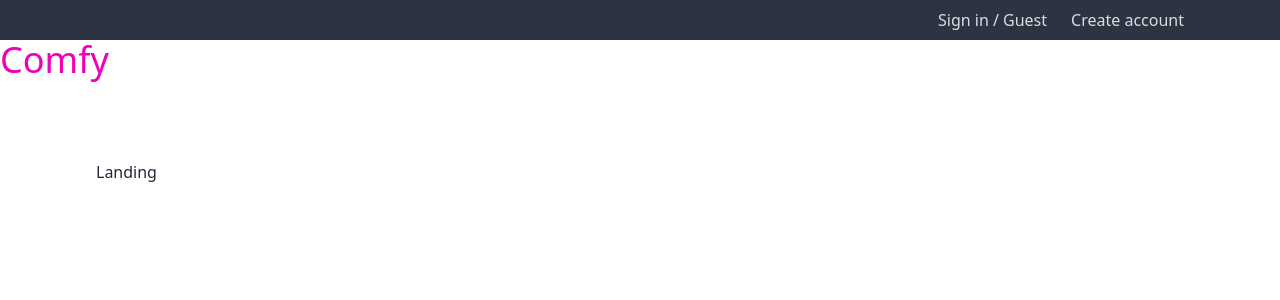
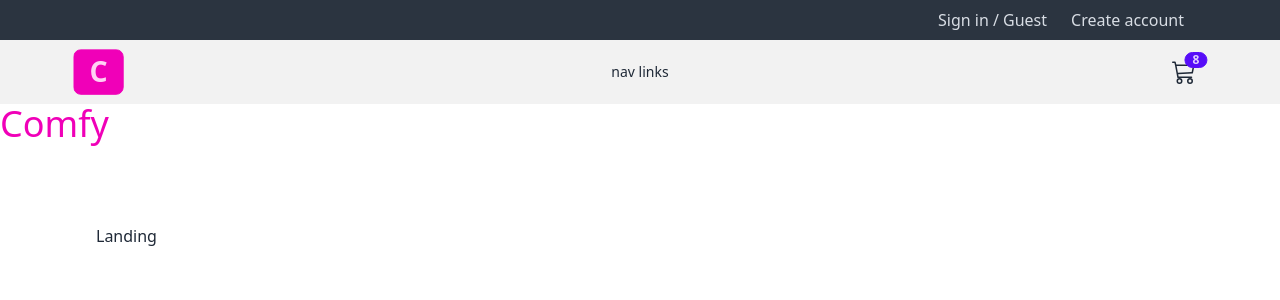
Before and after one commit to OlgaVasilevskaya/store-app, a React (Vite) app: page / in a window 1280 px wide. Shown: the top 300 px of the page. Built offline with nearby package versions, Linux system fonts and the light colour scheme.

Commit message:
added navbar

```diff
--- a/src/components/Navbar.jsx
+++ b/src/components/Navbar.jsx
@@ -1,7 +1,44 @@
+import { BsCart3, BsMoonFill, BsSunFill } from 'react-icons/bs';
+import { FaBarsStaggered } from 'react-icons/fa6';
+import{ NavLink } from 'react-router-dom';
+
 const Navbar = () => {
   return (
-    <>
-    </>
+    <nav className='bg-base-200'>
+      <div className="navbar align-element">
+        <div className="navbar-start">
+          <NavLink
+            to='/'
+            className='hidden lg:flex btn btn-secondary text-3xl items-center'
+          >
+            C
+          </NavLink>
+          <div className="dropdown">
+            <label tabIndex={0} className='btn btn-ghost lg:hidden'>
+              <FaBarsStaggered className='h-6 w-6' />
+            </label>
+            <ul tabIndex={0} className='menu menu-sm dropdown-content mt-3 z-[1] p-2 shadow bg-base-200'>
+              nav links
+            </ul>
+          </div>
+        </div>
+
+        <div className="navbar-center hidden lg:flex">
+          <ul className="menu menu-horizontal">nav links</ul>
+        </div>
+
+        <div className="navbar-end">
+          <NavLink to='/cart' className='btn btn-ghost btn-circle btn-md ml-4'>
+            <div className="indicator">
+              <BsCart3 className='h-6 w-6' />
+              <span className='badge badge-sm badge-primary indicator-item'>
+                8
+              </span>
+            </div>
+          </NavLink>
+        </div>
+      </div>
+    </nav>
   )
 }
 
--- a/src/pages/HomeLayout.jsx
+++ b/src/pages/HomeLayout.jsx
@@ -1,10 +1,11 @@
 import { Outlet } from "react-router-dom";
-import { Header } from "../components";
+import { Header, Navbar } from "../components";
 
 const HomeLayout = () => {
   return (
     <>
       <Header />
+      <Navbar />
       <nav>
         <span className="text-4xl text-secondary">Comfy</span>
       </nav>
```
